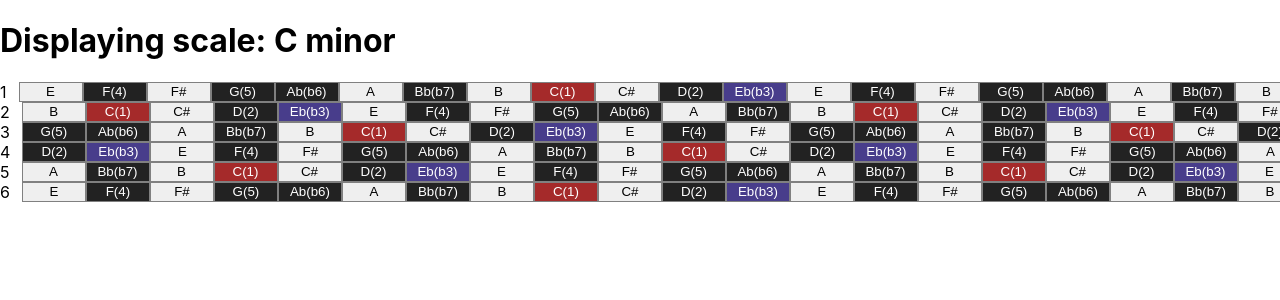
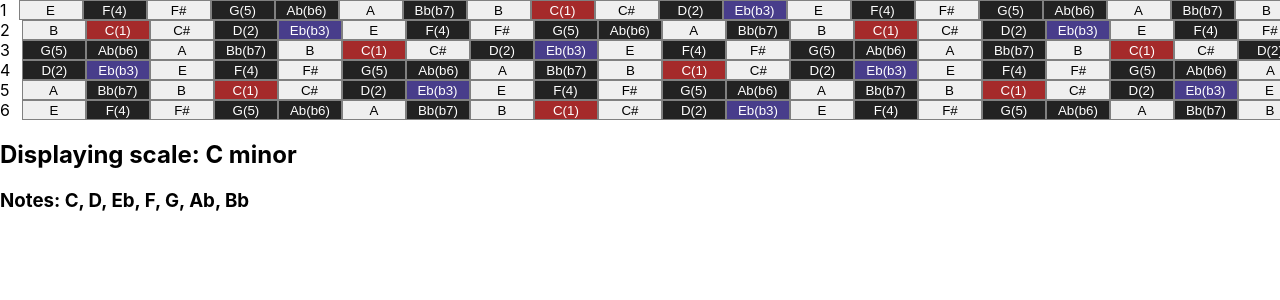
Before and after one commit to harryuan65/Fretboard, a React (Create React App) app: page / in a window 1280 px wide. Shown: the top 300 px of the page. Built offline with nearby package versions, Linux system fonts and the light colour scheme.

Commit message:
feat: display current scale notes

```diff
--- a/src/App.tsx
+++ b/src/App.tsx
@@ -6,14 +6,19 @@ function App() {
   const defaultKey = 'C';
   const defaultScaleType = 'minor';
   const defaultScale = Scale.list(defaultKey, defaultScaleType);
-  console.log(defaultScale);
+  const scaleNotes = Object.entries(defaultScale)
+    .sort(([_noteA, ordInfoA], [_noteB, ordInfoB]) => {
+      return ordInfoA.ord - ordInfoB.ord;
+    })
+    .map(([note, _ord]) => note);
 
   return (
     <div className="App">
-      <h1>
+      <Guitar highlightScale={defaultScale} />
+      <h2>
         Displaying scale: {defaultKey} {defaultScaleType}
-      </h1>
-      <Guitar highlightScale={defaultScale} />
+      </h2>
+      <h3>Notes: {scaleNotes.join(', ')}</h3>
     </div>
   );
 }
```
